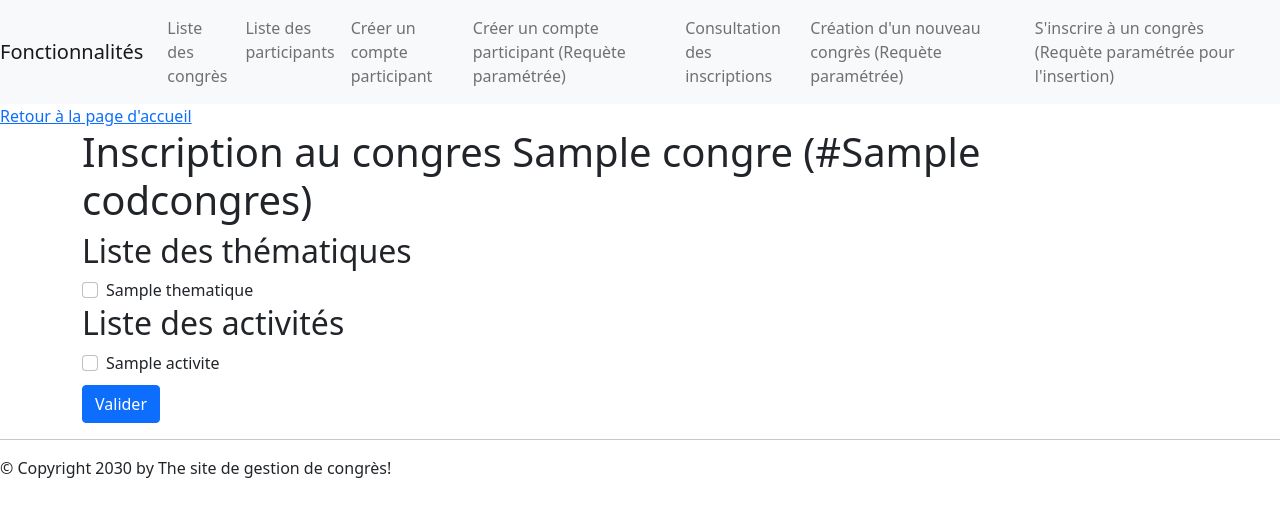
After one commit to manuvai/M1_MIAGE_IM_ConcepWeb2_TP2, a Flask app: template templates/inscriptions/add.html in a window 1280 px wide. The commit adds this page. Shown: the top 517 px of the page. Run offline with Flask 2, Linux system fonts and the light colour scheme; the template is opened without the code that fills it: most values are stand-ins (such as "Sample title", 1, 10 or a date in 2020); some libraries are stand-ins or nearby versions.

Commit message:
feat: Ajout du choix des activites

```diff
--- a/CongresTable.py
+++ b/CongresTable.py
@@ -8,6 +8,9 @@ from AbstractTable import AbstractTable
 class CongresTable(AbstractTable):
 
     _table_name = 'congres'
+
+    def find_by_code(self, code: int):
+        return super().find_by_key('CODCONGRES', (code,))
 
     def find_by_participant_email(self, email: str):
 
--- a/main.py
+++ b/main.py
@@ -24,6 +24,7 @@ def index():
 
     user = None
     errors = []
+    list_congres = []
 
     table = ParticipantsTable(Database.get_instance())
     if (request.method == 'POST'):
@@ -36,8 +37,13 @@ def index():
 
     elif (auth()):
         user = table.find_by_code(session.get('user_id'))[0]
+        table = CongresTable(Database.get_instance())
 
-    return render_template('home/index.html', errors=errors, user=user)
+        list_congres = table.all()
+
+    return render_template('home/index.html', \
+        errors=errors, user=user, \
+        list_congres=list_congres)
 
 @app.route("/logout", methods=['POST'])
 def logout():
@@ -193,6 +199,24 @@ def inscriptions_list():
 
     return render_template('inscriptions/list.html', email=email, list_congres=list_congres)
 
+@app.route("/inscriptions/add/<congres_id>")
+def inscriptions_add(congres_id):
+    db = Database.get_instance()
+
+    thematiquesTable = ThematiquesTable(db)
+    activitesTable = ActivitesTable(db)
+    congresTable = CongresTable(db)
+
+    list_thematiques = thematiquesTable.find_for_congres(congres_id)
+    list_activites = activitesTable.find_for_congres(congres_id)
+    congres = congresTable.find_by_code(congres_id)[0]
+
+    return render_template('inscriptions/add.html', congres=congres, list_thematiques=list_thematiques, list_activites=list_activites)
+
+@app.route("/inscriptions/new", methods=['POST'])
+def inscriptions_new():
+    pass
+
 if (__name__ == '__main__'):
 
     host = '127.0.0.1'
--- /dev/null
+++ b/templates/inscriptions/add.html
@@ -0,0 +1,32 @@
+{% extends "layouts/default.html" %}
+
+{% block pageContent %}
+
+<h1>Inscription au congres {{congres['TITRECONGRES']}} (#{{congres['CODCONGRES']}})</h1>
+
+<form action="{{url_for("inscriptions_new")}}" method="post">
+    <input type="hidden" name="CODCONGRES" value="{{congres['CODCONGRES']}}">
+    <h2>Liste des thématiques</h2>
+    {% for thematique in list_thematiques %}
+        <div class="form-check">
+            <input class="form-check-input" type="checkbox" value="THEMATIQUES" id="THEMATIQUE_{{thematique['CODETHEMATIQUE']}}">
+            <label class="form-check-label" for="THEMATIQUE_{{thematique['CODETHEMATIQUE']}}">
+            {{thematique['NOMTHEMATIQUE']}}
+            </label>
+        </div>
+    {% endfor %}
+
+    <h2>Liste des activités</h2>
+    {% for activite in list_activites %}
+        <div class="form-check">
+            <input class="form-check-input" type="checkbox" value="ACTIVITES" id="ACTIVITE_{{activite['CODEACTIVITE']}}">
+            <label class="form-check-label" for="ACTIVITE_{{activite['CODEACTIVITE']}}">
+            {{activite['NOMACTIVITE']}}
+            </label>
+        </div>
+    {% endfor %}
+
+    <button type="submit" class="mt-2 btn btn-primary">Valider</button>
+</form>
+
+{% endblock %}
```
Also changed, not shown: ActivitesTable.py (+11 -0 lines), ThematiquesTable.py (+11 -0 lines), templates/home/connected.html (+20 -0 lines).
